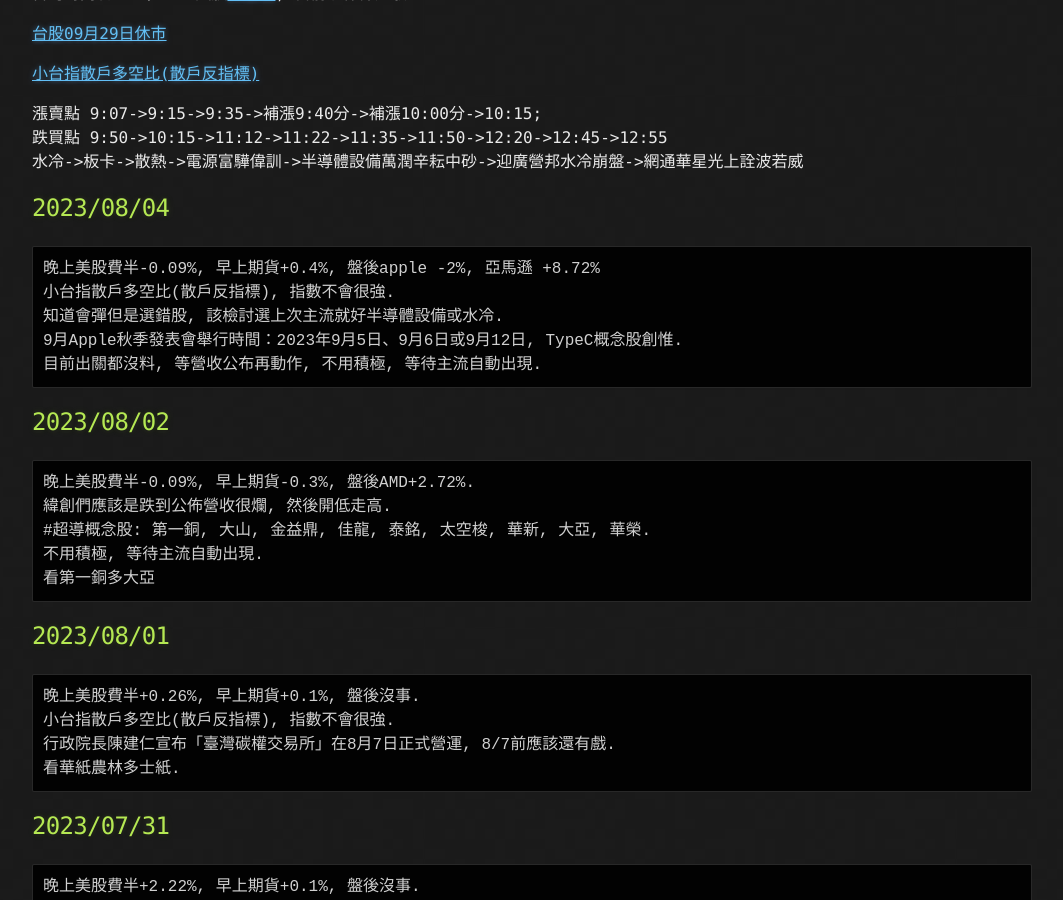
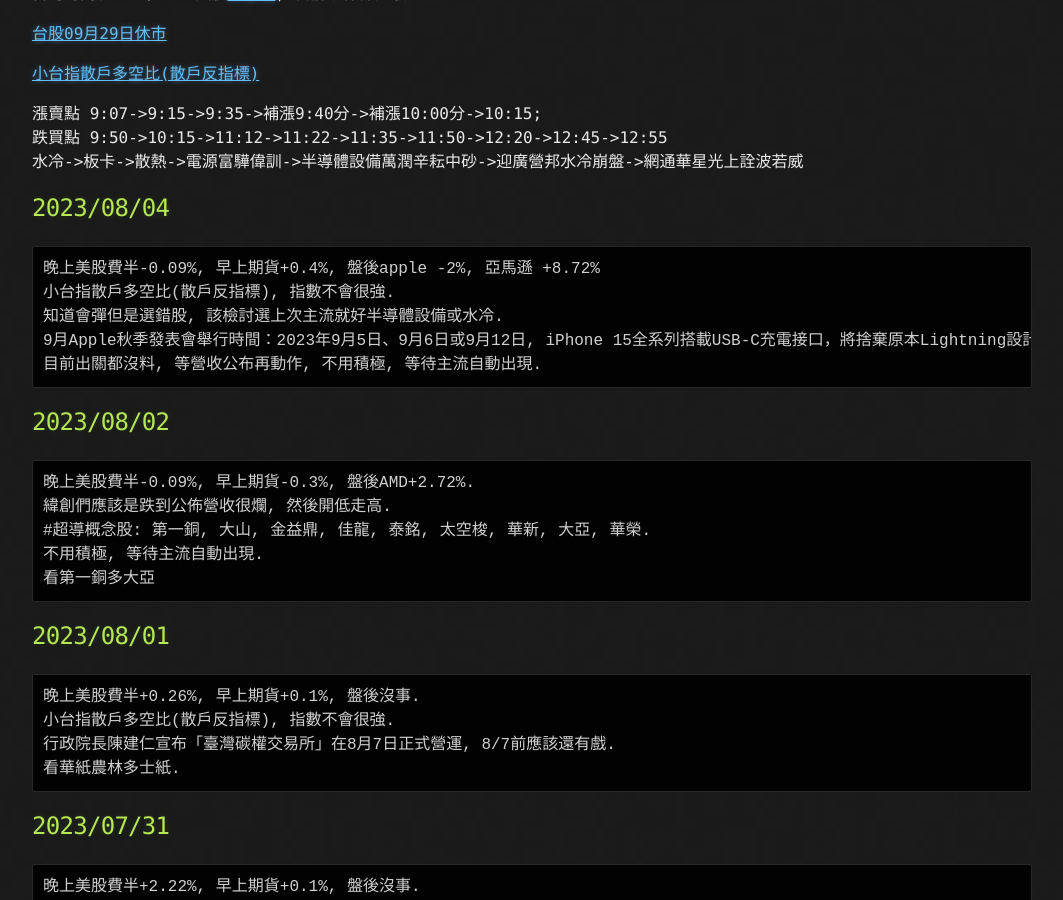
Before and after one commit to lepg5487/Stock_God, a Jekyll site: the page built from index.md, in a window 1280 px wide and 900 px high, scrolled down 436 px. Shown: the whole window, without its empty margins (108-1171 px from the left). Built offline with Jekyll 4.4.1, drawn with Linux system fonts in a browser that asks for light colours; our own code applies the rules of GitHub Pages for plain Markdown files.

Commit message:
Update index.md

````diff
--- a/index.md
+++ b/index.md
@@ -25,7 +25,7 @@ layout: testlayouts
 晚上美股費半-0.09%, 早上期貨+0.4%, 盤後apple -2%, 亞馬遜 +8.72%
 小台指散戶多空比(散戶反指標), 指數不會很強.
 知道會彈但是選錯股, 該檢討選上次主流就好半導體設備或水冷.
-9月Apple秋季發表會舉行時間：2023年9月5日、9月6日或9月12日, TypeC概念股創惟.
+9月Apple秋季發表會舉行時間：2023年9月5日、9月6日或9月12日, iPhone 15全系列搭載USB-C充電接口，將捨棄原本Lightning設計, TypeC概念股創惟.
 目前出關都沒料, 等營收公布再動作, 不用積極, 等待主流自動出現.
 ```
 
````
